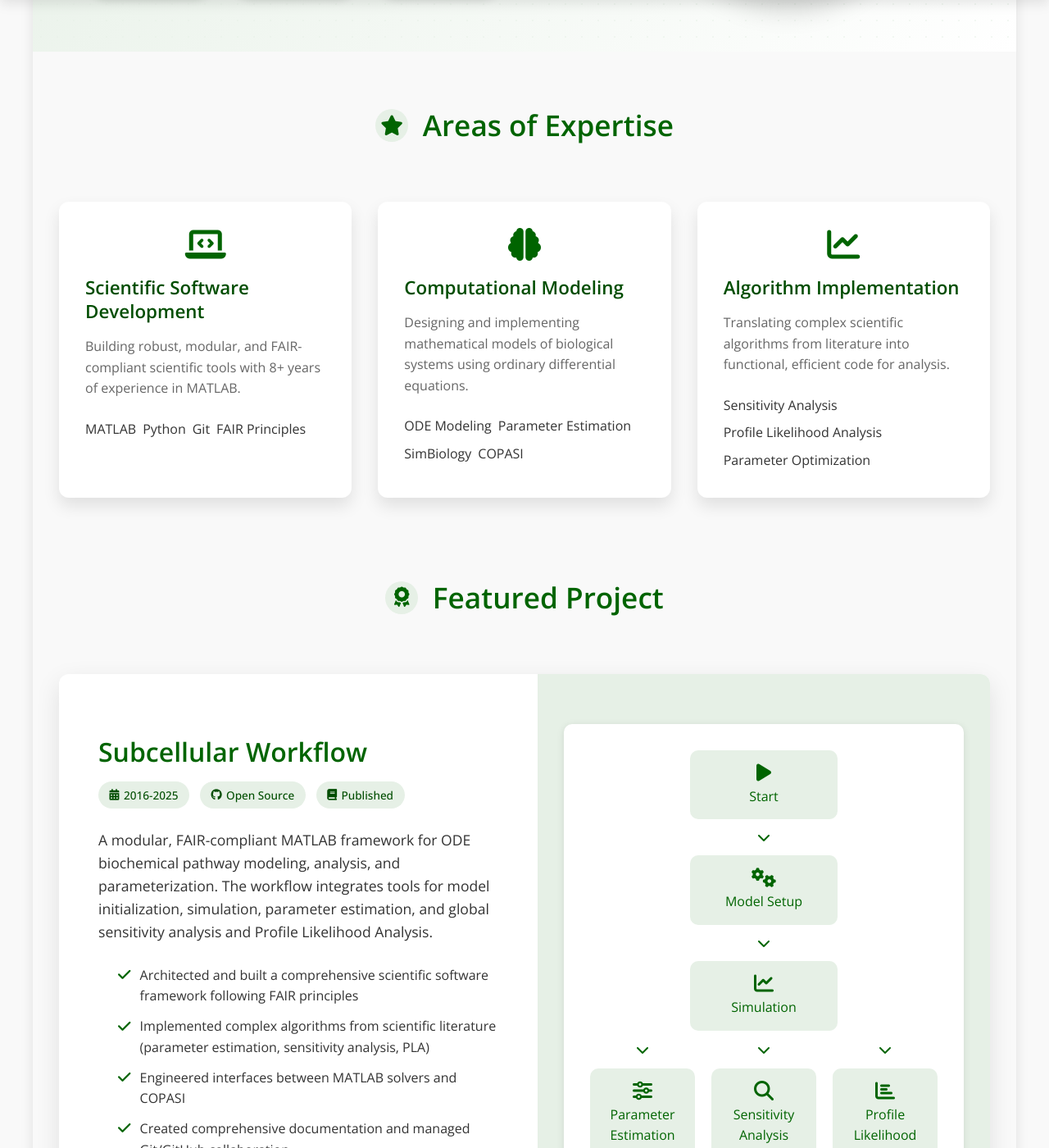
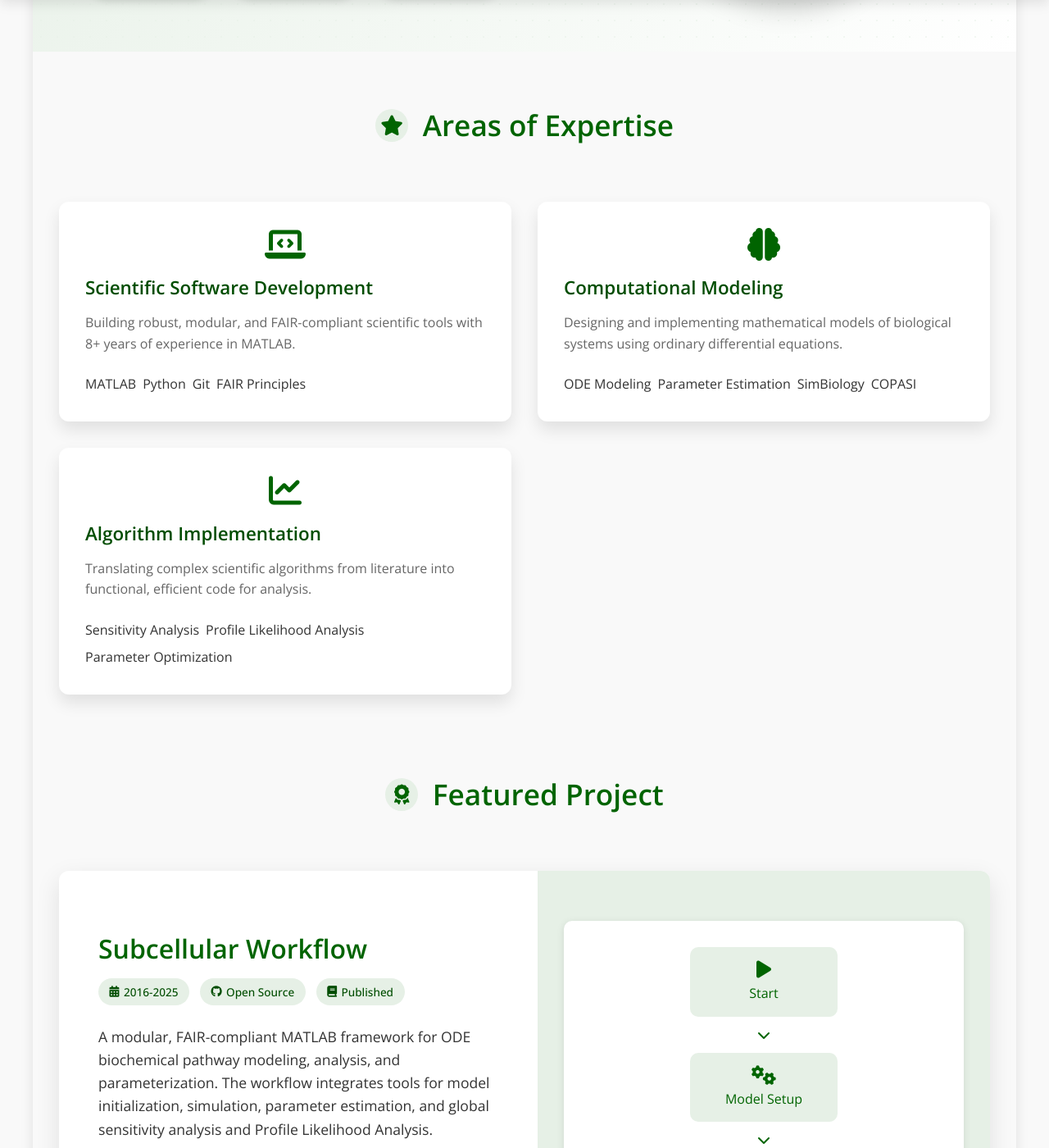
Before and after one commit to jpgsantos/jpgsantos.github.io, a Jekyll site: the page built from index.md, in a window 1280 px wide and 1400 px high, scrolled down 455 px. Shown: the whole window at 82% size. Built offline with Jekyll 4.4.1, drawn with Linux system fonts in a browser that asks for light colours.

Commit message:
index.md improvements

```diff
--- a/assets/style.css
+++ b/assets/style.css
@@ -431,11 +431,10 @@
   padding: var(--content-padding);
 }
 
-.expertise-grid {
+.grid {
   display: grid;
   grid-template-columns: repeat(auto-fit, minmax(250px, 1fr));
   gap: 2em;
-  margin-top: 2em;
 }
 
 .card {
--- a/index.md
+++ b/index.md
@@ -37,7 +37,7 @@
 <section class="expertise-section">
   <h2 class="section-heading"><span class="heading-icon"><i class="fas fa-star"></i></span> Areas of Expertise</h2>
 
-  <div class="expertise-grid">
+  <div class="grid">
     <div class="card">
       <div class="card-icon">
         <i class="fas fa-laptop-code"></i>
@@ -131,4 +131,11 @@
     height: 200px;
   }
 }
+
+.grid {
+  display: grid;
+  grid-template-columns: repeat(auto-fit, minmax(450px, 1fr));
+  gap: 2em;
+}
+
 </style>
```
